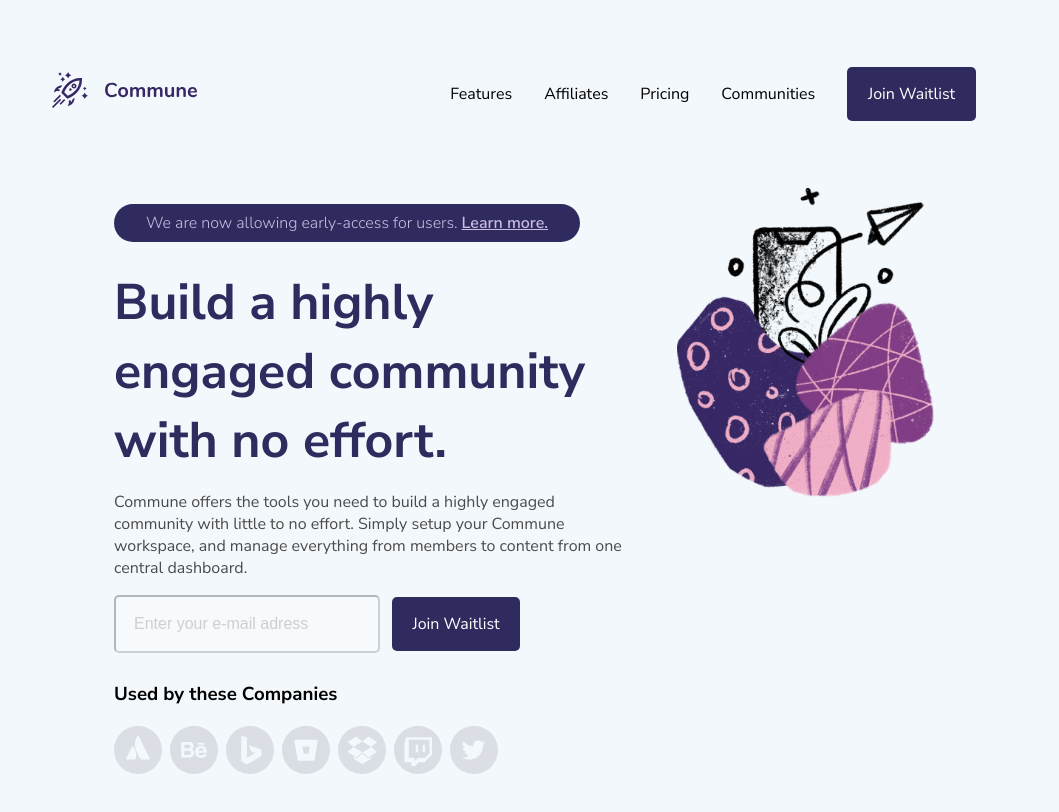
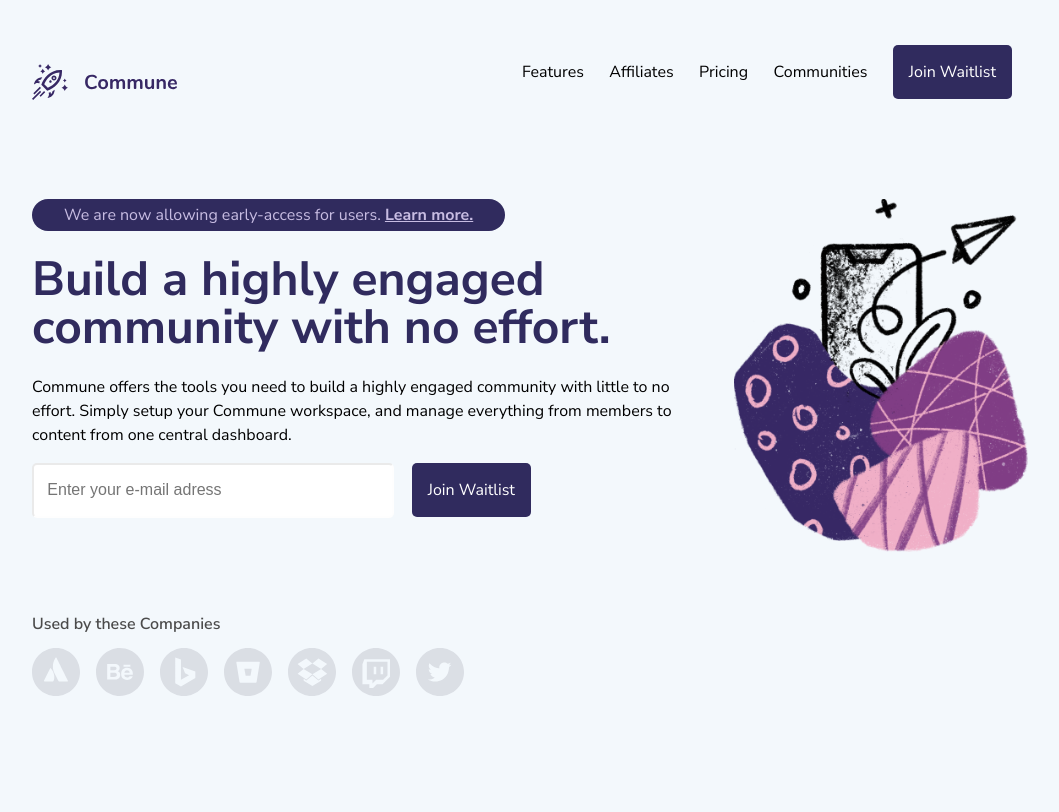
Before and after one commit to vinimllr/FrontEndCodePractice, a plain HTML site: page index.html in a window 1280 px wide. Shown: the whole page, without its empty margins (118-1177 px from the left). Drawn offline with Linux system fonts and the light colour scheme.

Commit message:
Add files via upload

```diff
--- a/index.html
+++ b/index.html
@@ -5,49 +5,54 @@
     <meta http-equiv="X-UA-Compatible" content="IE=edge">
     <meta name="viewport" content="width=device-width, initial-scale=1.0">
     <title>Commune</title>
-    <link rel="stylesheet" href="/style.css">
+    <link rel="stylesheet" href="reset.css">
+    <link rel="stylesheet" href="style.css">
     <link rel="preconnect" href="https://fonts.googleapis.com">
 <link rel="preconnect" href="https://fonts.gstatic.com" crossorigin>
-    <link href="https://fonts.googleapis.com/css2?family=Nunito+Sans:ital,wght@0,200;0,300;0,400;0,600;0,700;0,800;0,900;1,200;1,300;1,400;1,600;1,700;1,800;1,900&display=swap" rel="stylesheet">
+<link href="https://fonts.googleapis.com/css2?family=Catamaran:wght@500;600&family=Nunito+Sans:ital,wght@0,200;0,300;0,400;0,600;0,700;0,800;0,900;1,200;1,300;1,400;1,600;1,700;1,800;1,900&display=swap" rel="stylesheet">
 </head>
 <body>
     <header>
         <nav class="menu">
-            <h1><a href="#"><img src="/Assets/Logo.svg" alt="Logo Commune" class="menu__logo"></a></h1>
-            <ul>
+            <section class="container nav__container">
+                <h1><a href="#"><img src="Assets/Logo.svg" alt="Logo Commune" class="menu__logo"></a></h1>
+                <ul class="nav__lista">
                     <li><a href="#" class="lista__link">Features</a></li>
                     <li><a href="#" class="lista__link">Affiliates</a></li>
                     <li><a href="#" class="lista__link">Pricing</a></li>
                     <li><a href="#" class="lista__link">Communities</a></li>
-                <li><a href="#" class="lista__link">Join Waitlist</a></li>
+                    <li><a href="#" class="lista__link" id="botao">Join Waitlist</a></li>
                 </ul>
+            </section>
         </nav>
     </header>
     <main>
-        <section class="container">
+        <section class="container container__main">
             <div class="container__texto">
                 <p class="content__earlyacess">We are now allowing early-access for users. <a href="#">Learn more.</a></p>
-                <h2>Build a highly engaged community with no effort.</h2>
+                <h2 class="content__title">Build a highly engaged community with no effort.</h2>
                 <p class="content">Commune offers the tools you need to build a highly engaged community with little to no effort. Simply setup your Commune workspace, and manage everything from members to content from one central dashboard.</p>
                 <label for="label-email">
                     <input type="email" id="label-email" placeholder="Enter your e-mail adress">
                 </label>
-                <a class="botao" href="#">Join Waitlist</a>
+                <a id="botao" href="#">Join Waitlist</a>
             </div>
-            <img src="/Assets/Illustration.png" alt="Illustration" class="container__img">
+            <img src="Assets/Illustration.png" alt="Illustration" class="container__img">
         </section>
     </main>
     <footer>
+        <section class="container container__footer">
         <h3>Used by these Companies</h3>
             <ul class="patrocinios">
-            <li><img src="/Assets/Atlassian Icon.svg" alt=""></li>
-            <li><img src="/Assets/Behance Icon.svg" alt=""></li>
-            <li><img src="/Assets/Bing Icon.svg" alt=""></li>
-            <li><img src="/Assets/Bitbucket Icon.svg" alt=""></li>
-            <li><img src="/Assets/Dropbox Icon.svg" alt=""></li>
-            <li><img src="/Assets/Twitch Icon.svg" alt=""></li>
-            <li><img src="/Assets/Twitter Icon.svg" alt=""></li>
+                <li><img src="Assets/Atlassian Icon.svg" alt=""></li>
+                <li><img src="Assets/Behance Icon.svg" alt=""></li>
+                <li><img src="Assets/Bing Icon.svg" alt=""></li>
+                <li><img src="Assets/Bitbucket Icon.svg" alt=""></li>
+                <li><img src="Assets/Dropbox Icon.svg" alt=""></li>
+                <li><img src="Assets/Twitch Icon.svg" alt=""></li>
+                <li><img src="Assets/Twitter Icon.svg" alt=""></li>
             </ul>
+        </section>
     </footer>
 
 </body>
--- /dev/null
+++ b/reset.css
@@ -0,0 +1,48 @@
+/* http://meyerweb.com/eric/tools/css/reset/
+   v2.0 | 20110126
+   License: none (public domain)
+*/
+
+html, body, div, span, applet, object, iframe,
+h1, h2, h3, h4, h5, h6, p, blockquote, pre,
+a, abbr, acronym, address, big, cite, code,
+del, dfn, em, img, ins, kbd, q, s, samp,
+small, strike, strong, sub, sup, tt, var,
+b, u, i, center,
+dl, dt, dd, ol, ul, li,
+fieldset, form, label, legend,
+table, caption, tbody, tfoot, thead, tr, th, td,
+article, aside, canvas, details, embed,
+figure, figcaption, footer, header, hgroup,
+menu, nav, output, ruby, section, summary,
+time, mark, audio, video {
+	margin: 0;
+	padding: 0;
+	border: 0;
+	font-size: 100%;
+	font: inherit;
+	vertical-align: baseline;
+}
+/* HTML5 display-role reset for older browsers */
+article, aside, details, figcaption, figure,
+footer, header, hgroup, menu, nav, section {
+	display: block;
+}
+body {
+	line-height: 1;
+}
+ol, ul {
+	list-style: none;
+}
+blockquote, q {
+	quotes: none;
+}
+blockquote:before, blockquote:after,
+q:before, q:after {
+	content: '';
+	content: none;
+}
+table {
+	border-collapse: collapse;
+	border-spacing: 0;
+}
--- a/style.css
+++ b/style.css
@@ -14,116 +14,111 @@
 
 }
 
-nav {
-    display: flex;
-    align-items: center;
-    justify-content: space-around;
-    margin: 3em 4em;
+.container {
+    max-width: 980px;
+    position: relative;
+    margin: 0 auto;
 }
 
-nav ul {
+.nav__container {
+    display: grid;
+    grid-template-columns: 50% 50%;
+    justify-content: space-around;
+    align-content: center;
+    margin-top: 4em;
+    margin-bottom: 6em;
+}
+
+.nav__lista {
     display: flex;
     justify-content: space-between;
     list-style: none;
 }
 
+#botao {
+    background-color: var(--primary-color);
+    color: white;
+    padding: 1em;
+    border-radius: 5px;
+    text-decoration: none;
+}
+
 .lista__link {
     text-decoration: none;
     color: var(--color-black);
-    margin: 0 1em;
-}
-
-nav li  {
-    padding: 1.2em 0;
-}
-
-
-li:last-child a {
-    border-radius: 5px;
-    color: white;
-    padding: 1em 1.3em;
-    background-color: var(--primary-color);
-}
-
-.container {
-    display: grid;
-    grid-template-columns: 60% 40%;
-    margin: 0 6em;
-}
-
-.container__img {
-    width: 60%;
-    padding-left: 3em;
-}
-
-.container__texto {
-    padding-left: 8em;
 }
 
 .container__texto p {
     font-size: 16px;
 }
 
+
+#label-email::placeholder {
+    font-size: 16px;
+}
+
+.container__main {
+    display: grid;
+    grid-template-columns: 70% 30%;
+}
+
+.container__main img {
+    width: 100%;
+    padding-left: 1em;
+}
+
 .content__earlyacess {
+    background-color: var(--primary-color);
+    border-radius: 20px;
+    padding: 0.5em 2em;
+    display: inline-block;
     color: var(--text--long-btn);
-    display: inline-block;
-    padding: 0.5em 2em;
-    background-color: var(--primary-color);
-    border-radius: 30px;
-    font-weight: 300;
 }
 
 .content__earlyacess a {
     color: var(--text--long-btn);
-    font-weight: 600;
+    font-weight: 700;
 }
 
-.container h2 {
-    font-size: 50px;
-    font-weight: 700;
+.content__title {
+    font-size: 48px;
+    margin-top: 0.5em;
+    margin-bottom: 0.5em;
     color: var(--primary-color);
-    margin-block-start: 0.2em;
-    margin-block-end: 0;
+    font-weight: bold;
 }
 
 .content {
-    color: var(--text-color);
-    font-weight: 500;
     font-size: 18px;
+    line-height: 1.5em;
+    padding-right: 2em;
 }
 
 #label-email {
     width: 50%;
-    height: 12%;
-    opacity: 0.3;
+    height: 14%;
     border-radius: 5px;
-}
-
-.botao {
-    border-radius: 5px;
-    color: white;
-    padding: 1em 1.3em;
-    background-color: var(--primary-color);
-    text-decoration: none;
-    margin-left: 0.5em;
-}
-
-#label-email::placeholder {
-    font-size: 16px;
+    border-color: rgba(248, 248, 248, 0.237);
+    margin: 1.2em 0;
+    margin-right: 1em;
     padding-left: 1em;
 }
 
-footer {
-    margin: 4em 14em;
+.container__footer {
+    margin-top: 4em;
 }
 
-footer ul {
-    display: flex;
-    list-style: none;
-    padding-inline-start: 0;
-    margin-bottom: 1em;
+.container__footer h3 {
+    font-weight: 600;
+    color: var(--text-color);
 }
 
-footer li {
-    padding-right: 0.5em;
+.patrocinios {
+    display: flex;
+    justify-content: flex-start;
+    margin-top: 1em;
 }
+
+.patrocinios li {
+    padding-right: 1em;
+}
```
Lines whose indentation alone changed are shown as unchanged.
